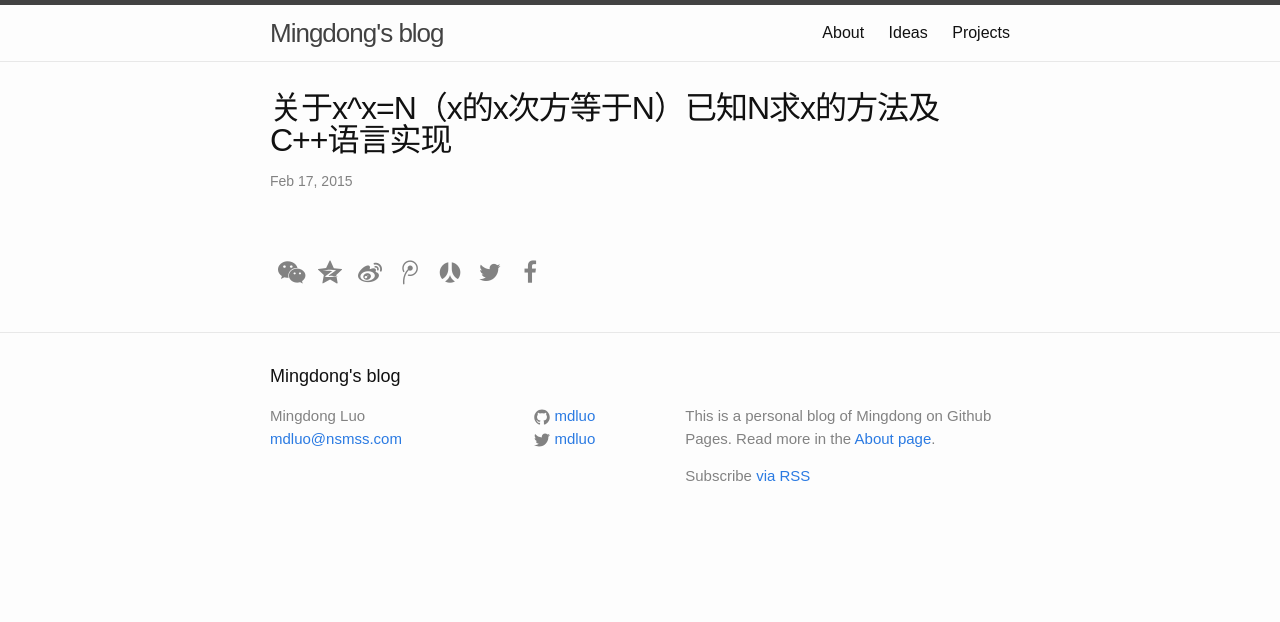
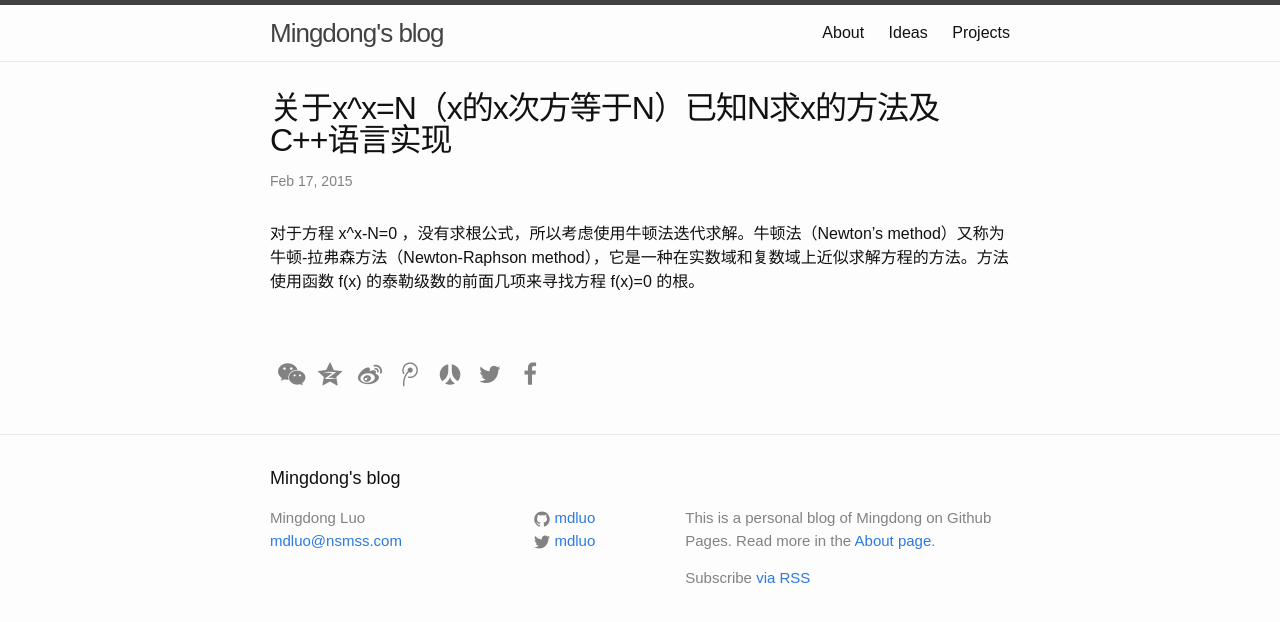
Before and after one commit to itfen/md, a Jekyll site: the page built from _posts/2015-02-17-a-simple-solution-of-x^x=N-problem-and-C++-code.md, in a window 1280 px wide. Shown: the top 622 px of the page. Built offline with Jekyll 4.4.1, drawn with Linux system fonts in a browser that asks for light colours; nearby versions of some CDN libraries; comment, search, counter and statistics services are not loaded.

Commit message:
Update post

```diff
--- a/_posts/2015-02-17-a-simple-solution-of-x^x=N-problem-and-C++-code.md
+++ b/_posts/2015-02-17-a-simple-solution-of-x^x=N-problem-and-C++-code.md
@@ -5,3 +5,5 @@ categories:
 comments: true
 share: true
 ---
+
+对于方程 x^x-N=0 ，没有求根公式，所以考虑使用牛顿法迭代求解。牛顿法（Newton’s method）又称为牛顿-拉弗森方法（Newton-Raphson method），它是一种在实数域和复数域上近似求解方程的方法。方法使用函数 f(x) 的泰勒级数的前面几项来寻找方程 f(x)=0 的根。
```
